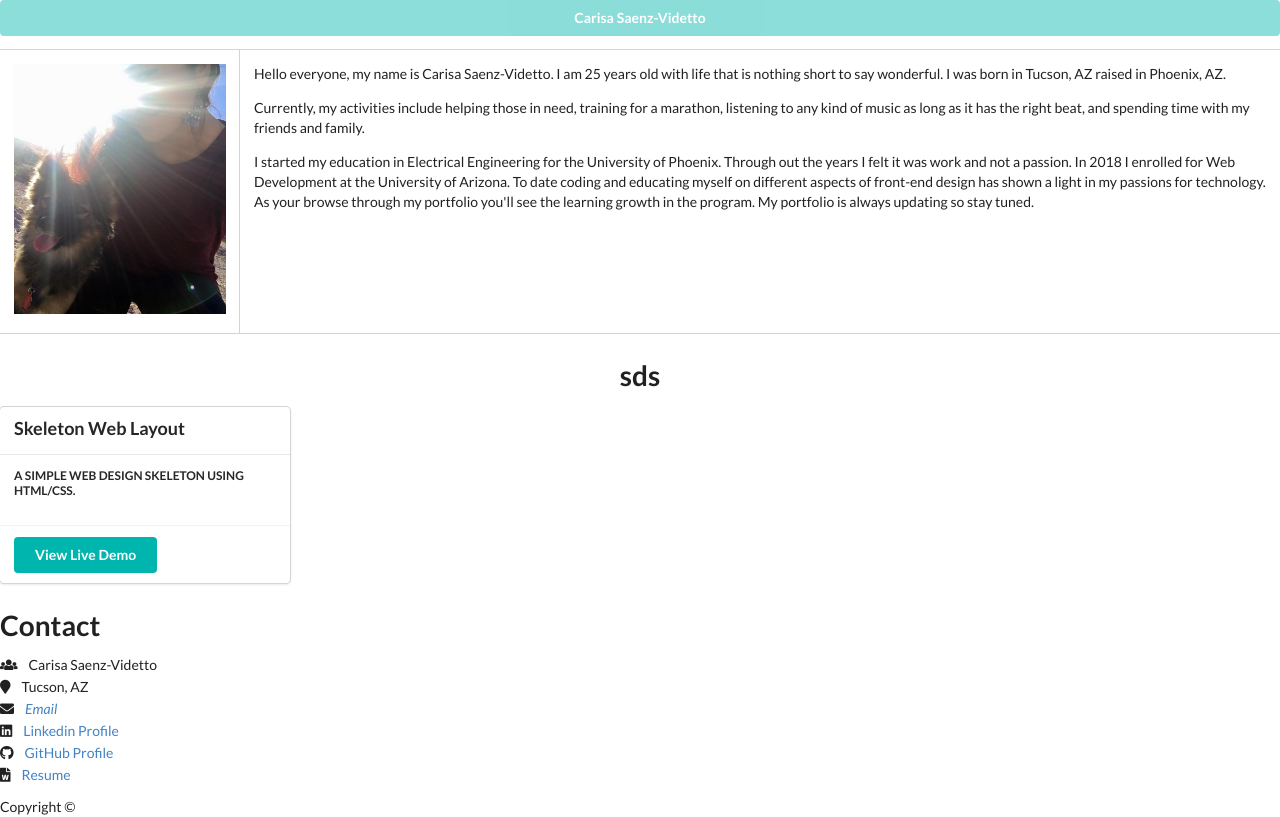
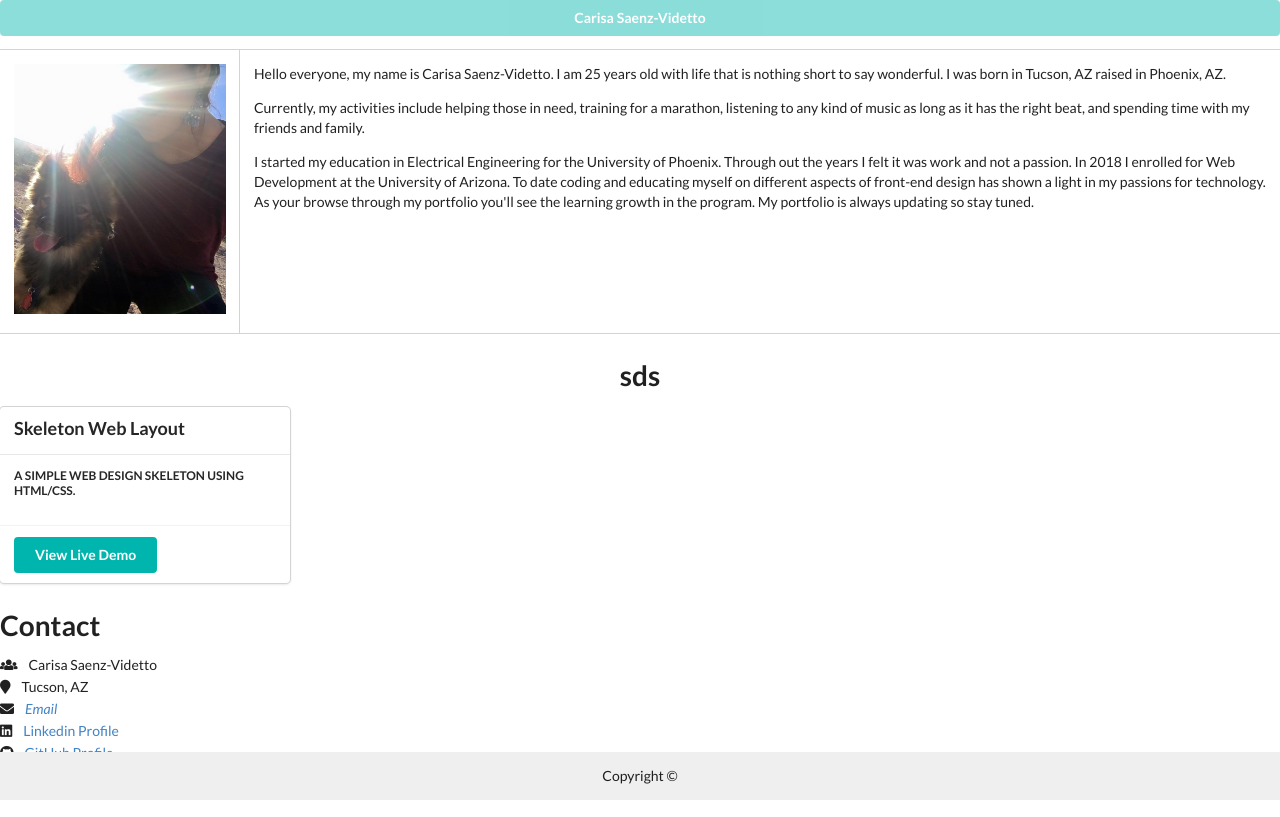
Before and after one commit to FizzyMo/Responsive-Portfolio, a plain HTML site: page index.html in a window 1280 px wide. Drawn offline with nearby package versions, Linux system fonts and the light colour scheme.

Commit message:
added footer

```diff
--- a/assets/styles/css.css
+++ /dev/null
@@ -1,12 +0,0 @@
-.container {
-    position: absolute;
-    bottom: 0px;
-    width: 100%;
-    height: 60px;
-    padding-top: 20px;
-    padding-bottom: 20px;
-    padding-left: 2%;
-    background-color: #f5f5f5;
-    margin-top: 0px;
-    margin-bottom: 0px;
-}
--- a/index.html
+++ b/index.html
@@ -4,7 +4,9 @@
 <head>
     <meta charset="UTF-8">
     <title>Carisa Saenz-Videtto</title>
+
     <link rel="stylesheet" href="https://cdnjs.cloudflare.com/ajax/libs/semantic-ui/2.4.1/semantic.min.css">
+
 
     <style>
         @import url('https://fonts.googleapis.com/css?family=Cormorant+Garamond');
@@ -100,12 +102,19 @@
               </div>
 
 
-    <footer>
-        <div class="container">
-            Copyright &copy;
-        </div>
-    </footer>
-    <script src="https://cdnjs.cloudflare.com/ajax/libs/semantic-ui/2.4.1/semantic.min.js"></script>
+    <div style="
+    position: absolute;
+    right: 0;
+    bottom: 0;
+    left: 0;
+    padding: 1rem;
+    background-color: #efefef;
+    text-align: center;
+    ">
+
+            Copyright &copy;</div>
+
+    <!-- <script src="https://cdnjs.cloudflare.com/ajax/libs/semantic-ui/2.4.1/semantic.min.js"></script> -->
 
 </body>
 
```
Also changed, not shown: assets/styles/style.css (added, +9 -0 lines).
